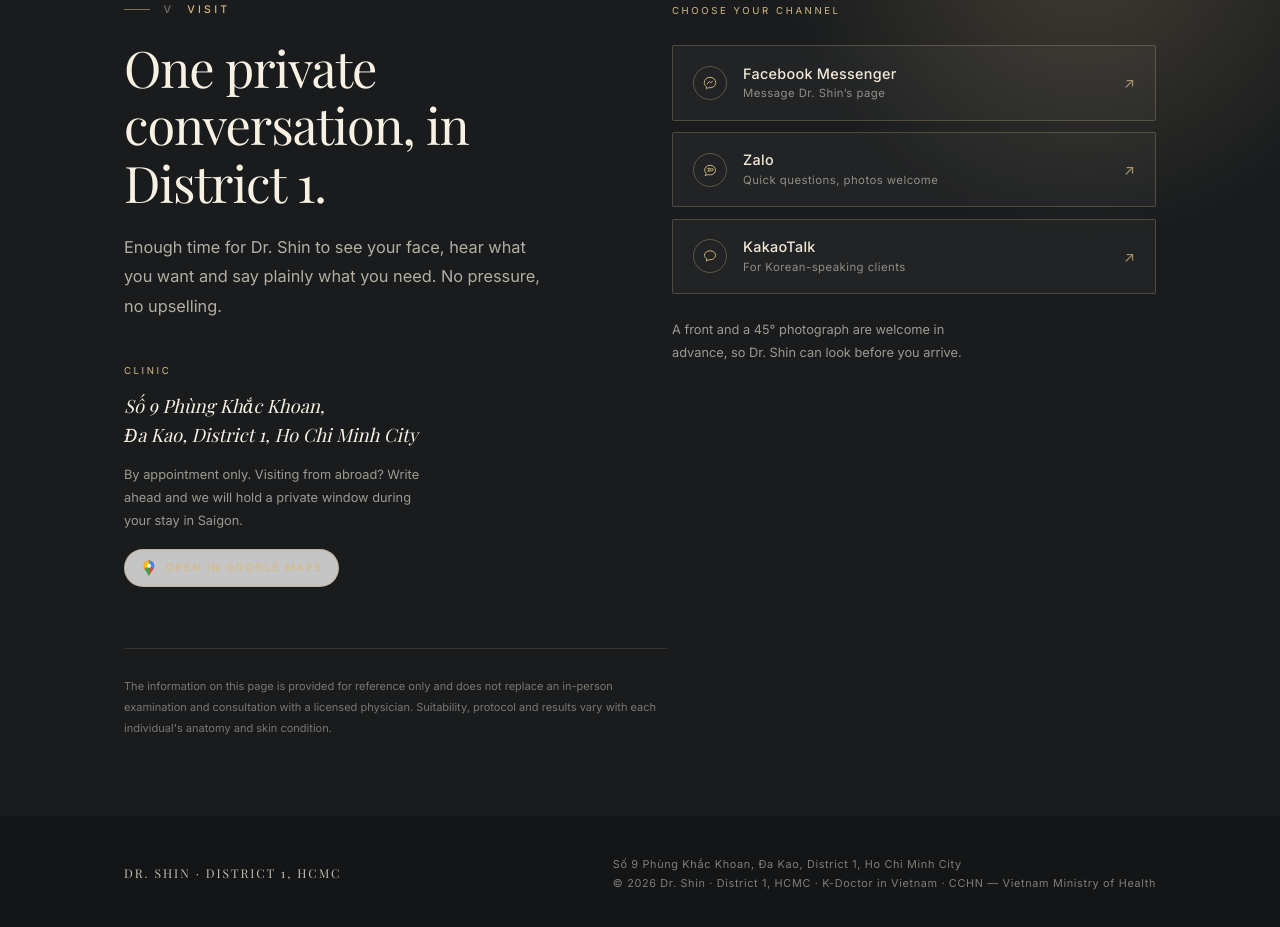
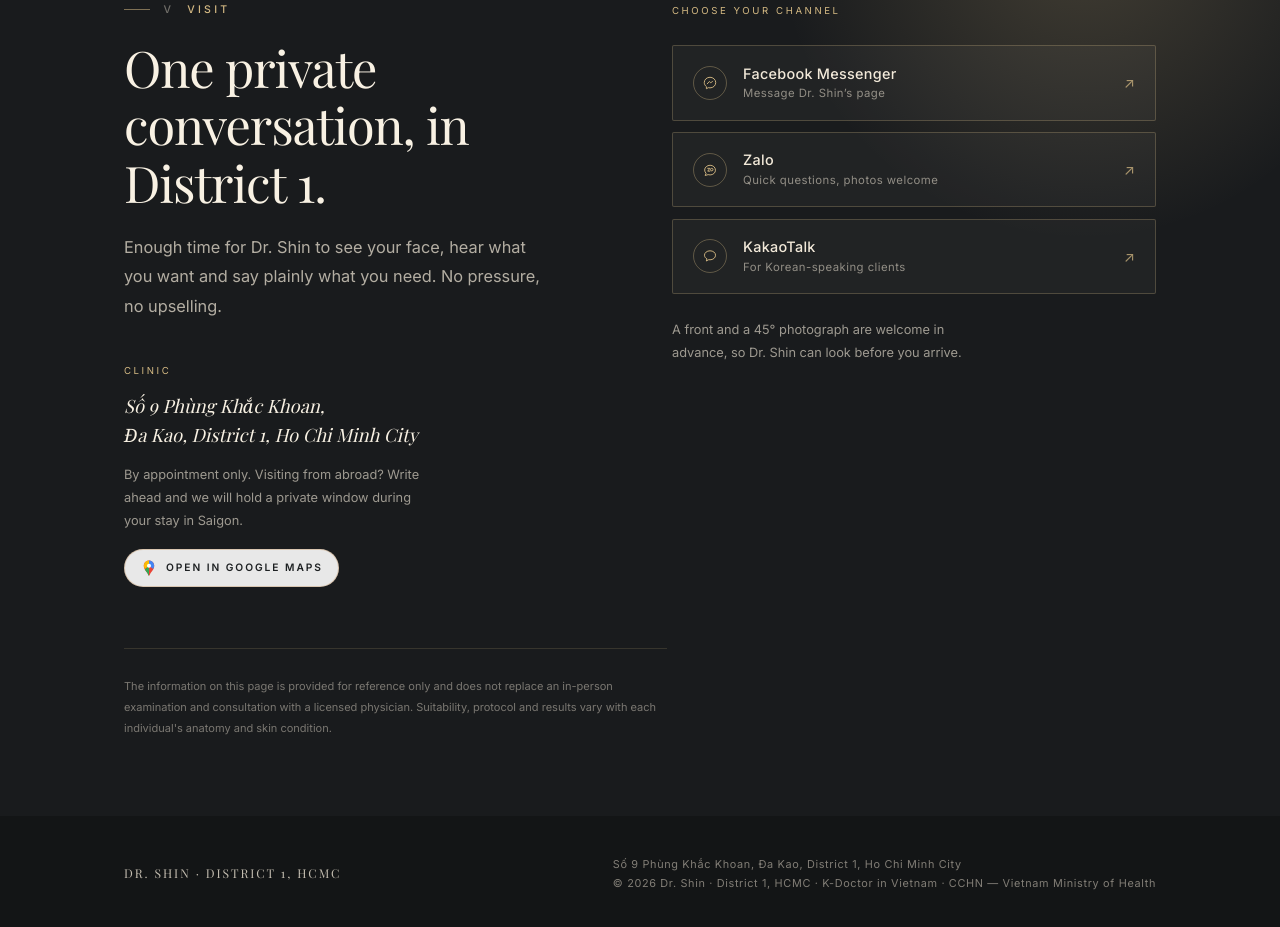
Before and after one commit to aryul7325-cell/Snow-White-Booster, a plain HTML site: page index.html in a window 1280 px wide. Shown: the part 6457-7384 px from the top of the page. Drawn offline with nearby package versions, Linux system fonts and the light colour scheme; a web font is replaced by a local one.

Commit message:
Fix Google Maps button contrast (dark label on light pill)

```diff
--- a/index.html
+++ b/index.html
@@ -1206,7 +1206,7 @@ a.badge:hover{border-color:var(--gold);color:var(--gold);background:rgba(255,255
             By appointment only. Visiting from abroad? Write ahead and we will hold a private window
             during your stay in Saigon.
           </p>
-          <a class="addr__link" href="https://maps.google.com/?cid=8634348373108775900" target="_blank" rel="noopener" style="display:inline-flex;align-items:center;gap:8px;padding:9px 15px;border-radius:999px;border:1px solid rgba(196,154,108,.45);background:rgba(255,255,255,.75);text-decoration:none;font-weight:500;">
+          <a class="addr__link" href="https://maps.google.com/?cid=8634348373108775900" target="_blank" rel="noopener" style="display:inline-flex;align-items:center;gap:8px;padding:9px 15px;border-radius:999px;border:1px solid rgba(196,154,108,.45);background:rgba(255,255,255,.9);color:var(--ink);text-decoration:none;font-weight:600;">
             <svg viewBox="0 0 24 24" width="18" height="18" aria-hidden="true">
               <path fill="#EA4335" d="M12 2C8.13 2 5 5.13 5 9c0 1.74.5 3.37 1.41 4.84.95 1.54 2.2 2.86 3.16 4.4.47.75.81 1.45 1.17 2.26.26.55.47 1.5 1.26 1.5s1-.95 1.25-1.5c.37-.81.7-1.51 1.17-2.26.96-1.53 2.21-2.85 3.16-4.4C18.5 12.37 19 10.74 19 9c0-3.87-3.13-7-7-7z"/>
               <path fill="#FBBC04" d="M12 2a7 7 0 0 0-5.59 11.21L12 9V2z"/>
```
